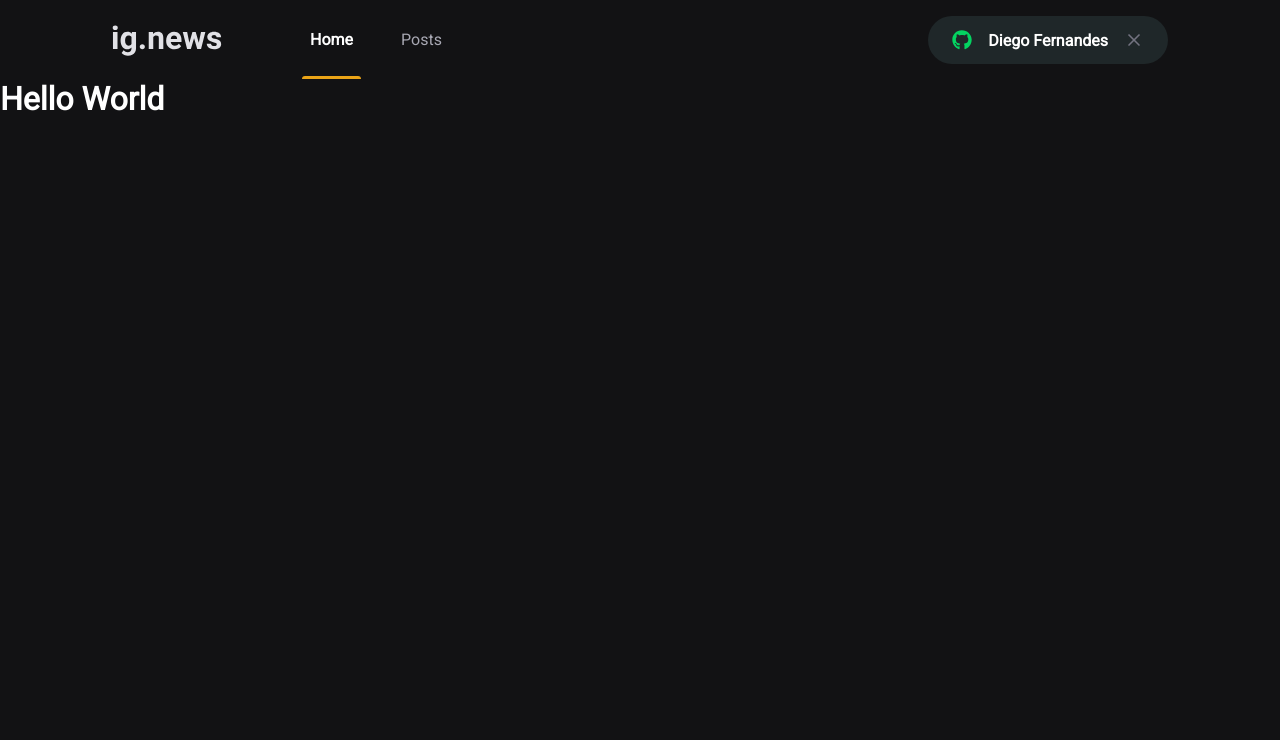
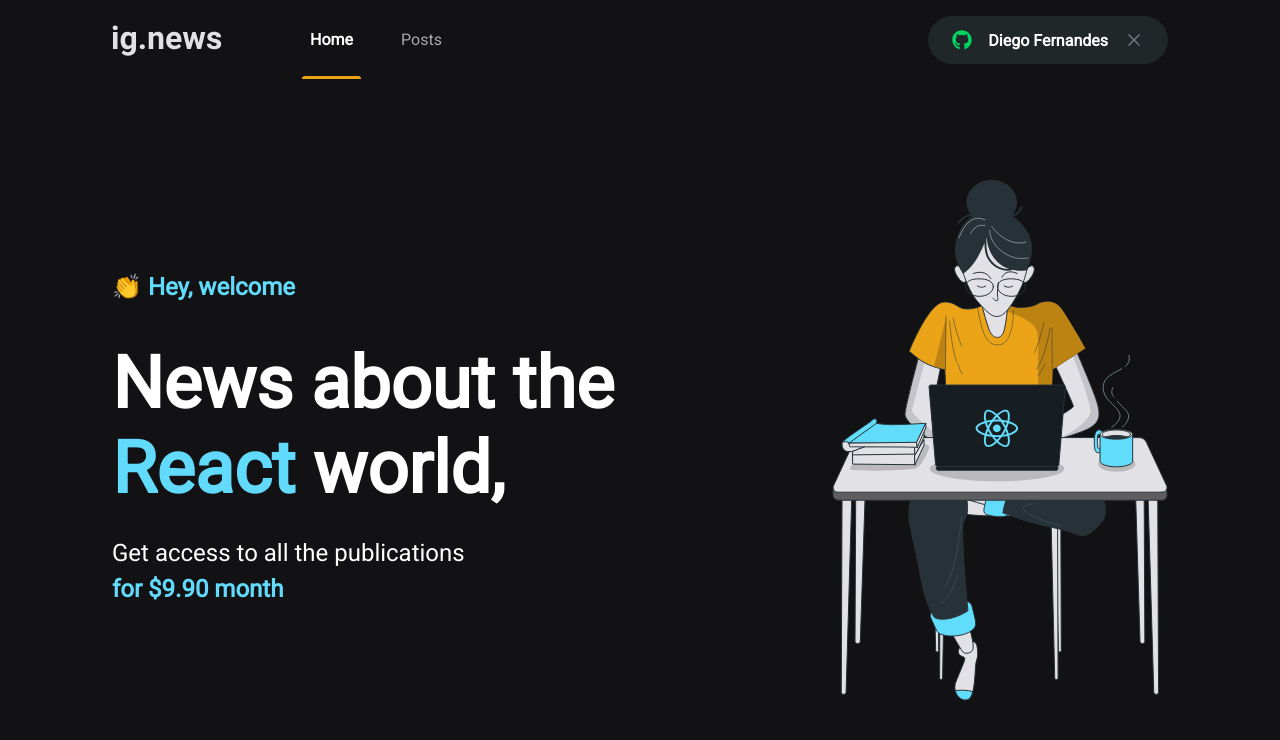
Before and after one commit to ViniciusHack/ignews, a Next.js app: page / in a window 1280 px wide. Shown: the top 740 px of the page. Built offline with nearby package versions, Linux system fonts and the light colour scheme.

Commit message:
chore: create Home component

```diff
--- /dev/null
+++ b/src/pages/home.module.scss
@@ -0,0 +1,41 @@
+.contentContainer {
+    max-width: 1120px;
+    margin: 0 auto;
+    padding: 0 2rem;
+    height: calc(100vh - 5rem);
+
+    display: flex;
+    align-items: center;
+    justify-content: space-between;
+}
+
+.hero {
+    max-width: 600px;
+
+    > span {
+        font-size: 1.5rem;
+        font-weight: bold;
+    }
+
+    h1 {
+        font-size: 4.5rem;
+        list-style: 4.5rem;
+        font-weight: 900;
+        margin-top: 2.5rem;
+
+        span {
+            color: var(--cyan-500);
+        }
+    }
+
+    p {
+        font-size: 1.5rem;
+        line-height: 2.25rem;
+        margin-top: 1.5rem;
+    }
+
+    span {
+        color: var(--cyan-500);
+        font-weight: bold;
+    }
+}
--- a/src/pages/index.tsx
+++ b/src/pages/index.tsx
@@ -1,14 +1,23 @@
 import Head from 'next/head'
+
+import styles from './home.module.scss'
 
 export default function Home() {
   return (
     <>
       <Head>
-        <title>Início | ig.news</title>
+        <title>Home | ig.news</title>
       </Head>
-      <h1 >
-        Hello World
-      </h1>
+      <main className={styles.contentContainer}>
+        <section className={styles.hero}>
+          <span>👏 Hey, welcome</span>
+          <h1>News about the <span>React</span> world,</h1>
+          <p>Get access to all the publications <br />
+            <span>for $9.90 month</span>
+          </p>
+        </section>
+          <img src="/images/avatar.svg" alt="girl coding" />
+      </main>
     </>
 
   )
```
